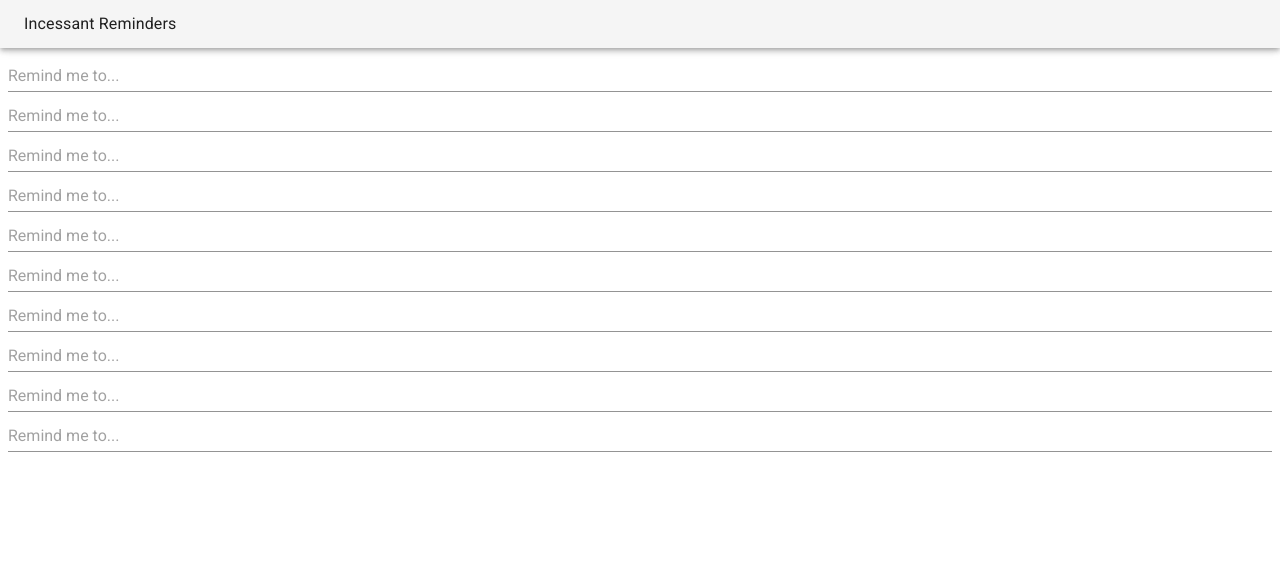
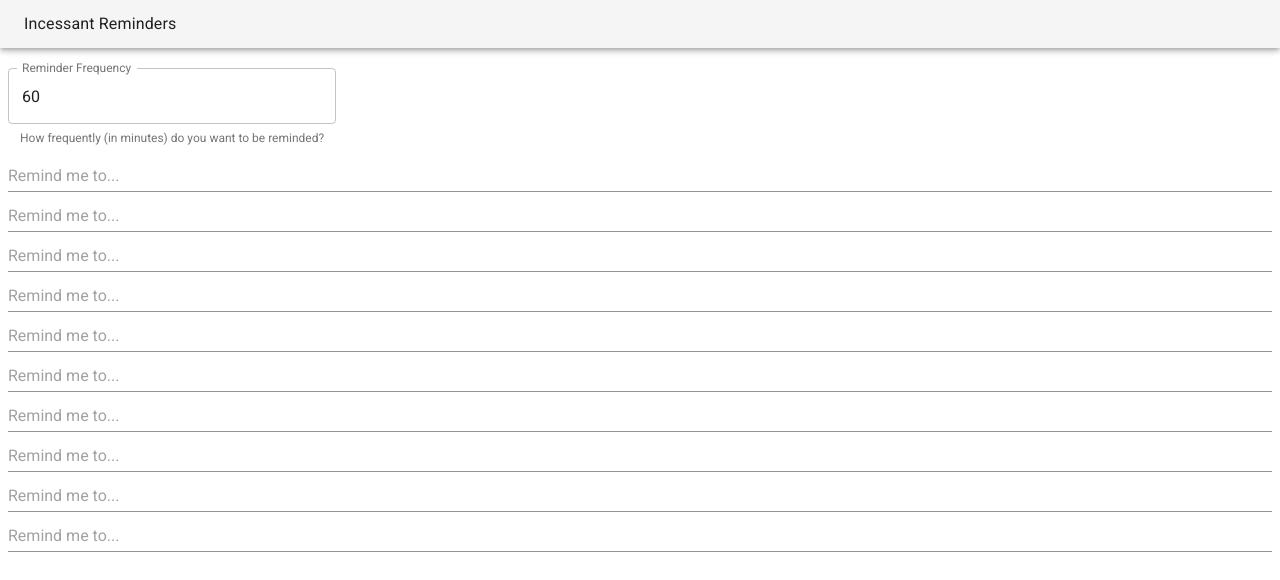
Before and after one commit to qvissak/Incessant-Reminders, a React (Create React App) app: page / in a window 1280 px wide. Shown: the top 580 px of the page. Built offline with nearby package versions, Linux system fonts and the light colour scheme.

Commit message:
Add input box for reminder frequency

```diff
--- /dev/null
+++ b/src/components/Landing/ReminderFrequency.js
@@ -0,0 +1,25 @@
+import React from 'react'
+import TextField from '@material-ui/core/TextField'
+
+import './styles.css'
+
+class ReminderFrequency extends React.Component {
+  render = () => {
+    const { updateTime, reminderFrequencyMinutes } = this.props
+
+    return <TextField
+      label="Reminder Frequency"
+      value={reminderFrequencyMinutes}
+      onChange={updateTime}
+      type="number"
+      InputLabelProps={{
+        shrink: true
+      }}
+      helperText="How frequently (in minutes) do you want to be reminded?"
+      margin="none"
+      variant="outlined"
+    />
+  }
+}
+
+export default ReminderFrequency
--- a/src/components/Landing/index.js
+++ b/src/components/Landing/index.js
@@ -2,6 +2,7 @@
 
 import React from 'react'
 import TextBox from './TextBox'
+import ReminderFrequency from './ReminderFrequency'
 
 import './styles.css'
 
@@ -10,11 +11,14 @@ class Landing extends React.Component {
     super(props)
 
     this.state = {
+      reminderFrequencyMinutes: this.getReminderFrequency(),
       textFields: this.getTextFields()
     }
   }
 
-  getTextFields () {
+  getReminderFrequency = () => window.localStorage.getItem('reminder_frequency') || 60
+
+  getTextFields = () => {
     // Default to at least 10 text boxes
     const numberTextBoxesToRender = window.localStorage.length < 10 ? 10 : window.localStorage.length + 1
     return Array.from(Array(numberTextBoxesToRender), (_, i) => {
@@ -31,9 +35,8 @@ class Landing extends React.Component {
     window.localStorage.setItem(reminder.target.id, reminder.target.value)
 
     // Set the reminder
-    const minutes = 1
-    chrome.alarms.create({ delayInMinutes: minutes })
-    chrome.storage.sync.set({ minutes })
+    chrome.alarms.create({ delayInMinutes: this.state.reminderFrequencyMinutes })
+    chrome.storage.sync.set({ minutes: this.state.reminderFrequencyMinutes })
 
     // If the default 10 reminders are full, add a new one
     const areRemindersFull = this.state.textFields.length === window.localStorage.length
@@ -47,9 +50,20 @@ class Landing extends React.Component {
     }
   }
 
+  updateReminderFrequency = event => {
+    const minutes = Number(event.target.value)
+    window.localStorage.setItem('reminder_frequency', minutes)
+    this.setState({
+      reminderFrequencyMinutes: minutes
+    })
+  }
+
   render = () =>
     <div className="Landing">
-      { this.state.textFields }
+      <div className="Landing_ReminderFrequency">
+        <ReminderFrequency updateTime={this.updateReminderFrequency} reminderFrequencyMinutes={this.state.reminderFrequencyMinutes} />
+      </div>
+      <div>{ this.state.textFields }</div>
     </div>
 }
 
--- a/src/components/Landing/styles.scss
+++ b/src/components/Landing/styles.scss
@@ -4,4 +4,7 @@
     &_item {
         padding: .25rem 0 !important;
     }
+    &_ReminderFrequency {
+        padding: .75rem 0;
+    }
 }
```
